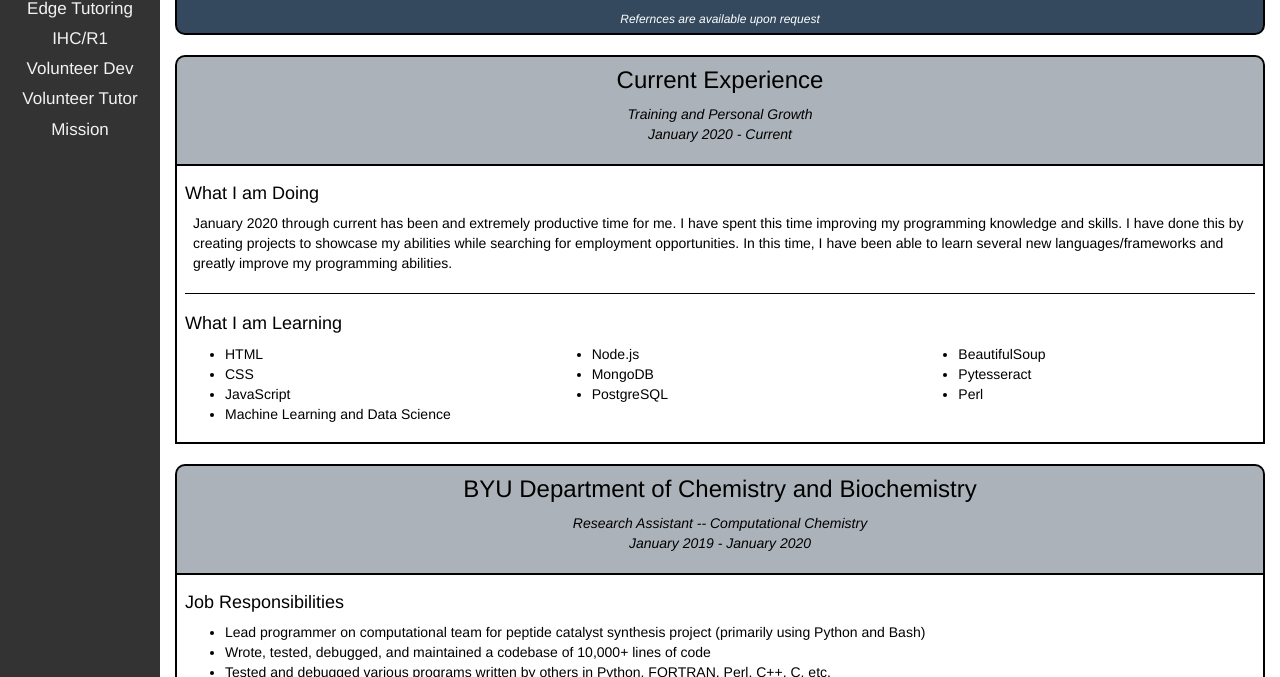
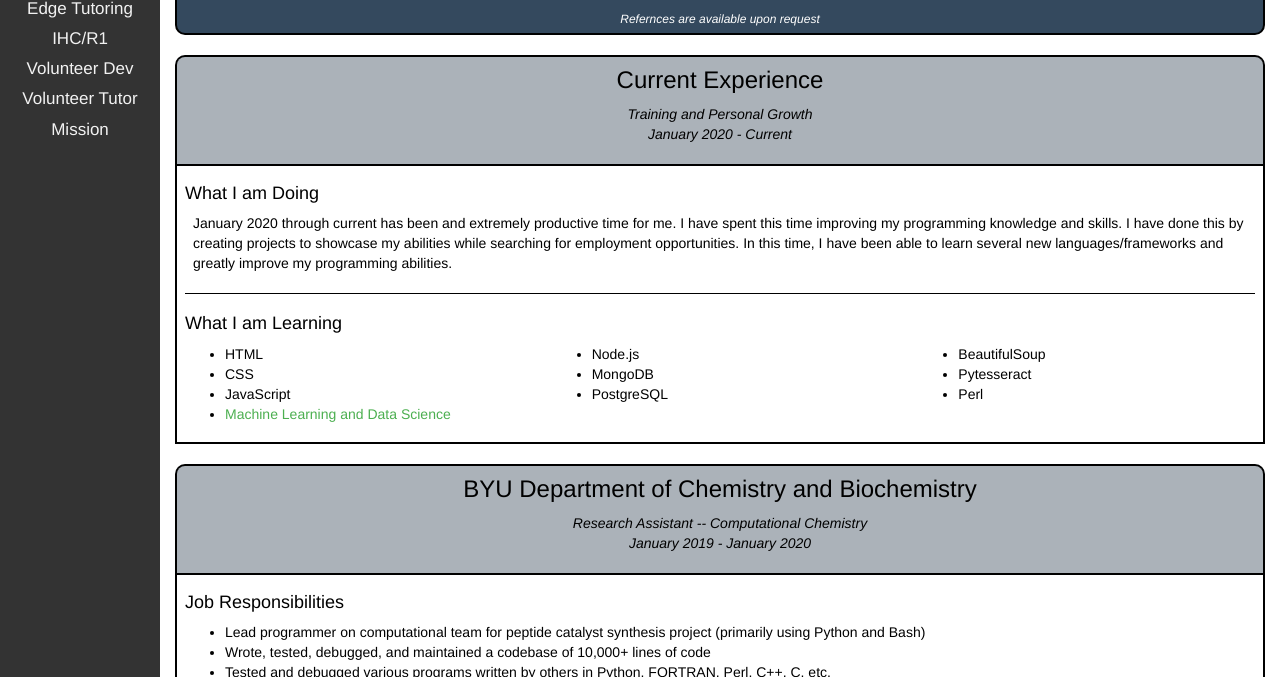
Before and after one commit to stevejaker/stevejaker.github.io, a plain HTML site: page resume.html in a window 1280 px wide. Shown: the part 123-800 px from the top of the page. Drawn offline with nearby package versions, Linux system fonts and the light colour scheme.

Commit message:
Added Udemy course Link

```diff
--- a/resume.html
+++ b/resume.html
@@ -85,7 +85,7 @@ you may find expanded job descriptions and/or additional information on this pag
                         <li>HTML</li>
                         <li>CSS</li>
                         <li>JavaScript</li>
-                        <li>Machine Learning and Data Science</li>
+                        <li><a href="https://www.udemy.com/course/data-science-and-machine-learning-with-python-hands-on/">Machine Learning and Data Science</a></li>
                       </ol>
                     </div>
                   </div>
```
